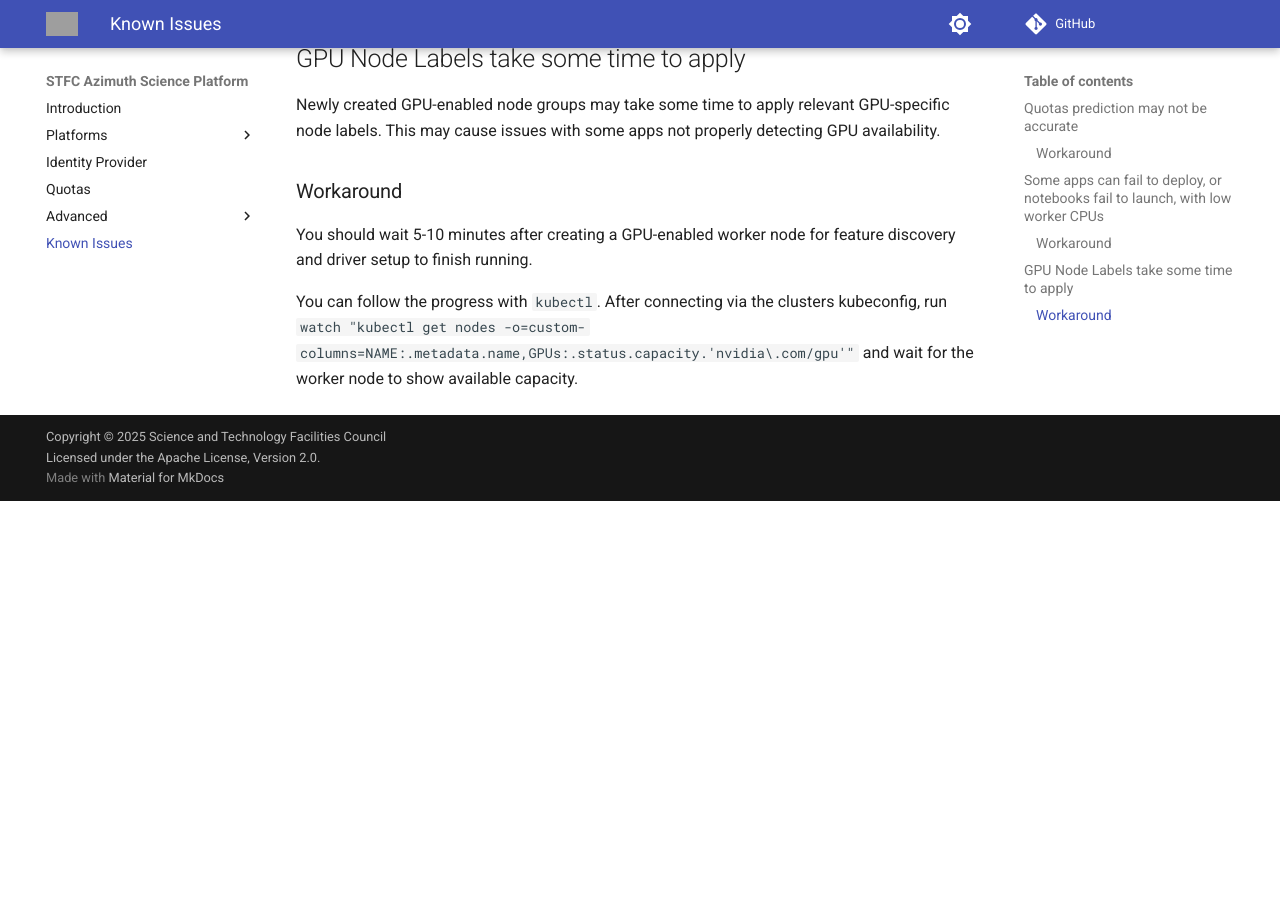
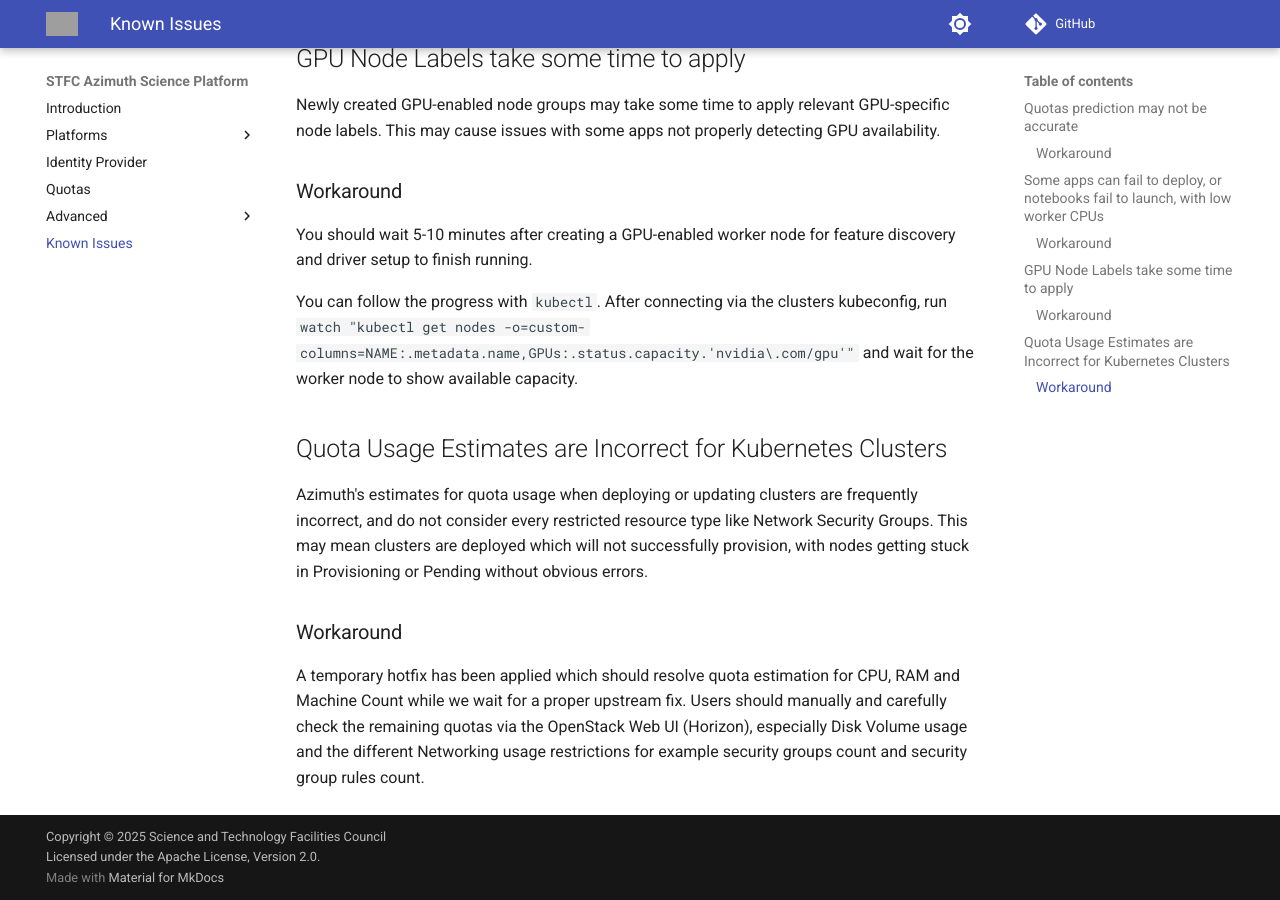
Before and after one commit to stfc/cloud-azimuth-user-docs, an MkDocs documentation site: the page built from docs/known_issues/known_issues.md, in a window 1280 px wide and 900 px high, scrolled down 1111 px. Built offline with MkDocs 1.6.1 and Material for MkDocs 9.7.7, drawn with Linux system fonts in a browser that asks for light colours; comment, search, counter and statistics services are not loaded; before the commit the page ends 1612 px from its top, so only the background shows below that; grey boxes are pictures that could not be loaded.

Commit message:
Add disclaimer about Kubernetes cluster quotas

```diff
--- a/docs/known_issues/known_issues.md
+++ b/docs/known_issues/known_issues.md
@@ -31,3 +31,9 @@ This may cause issues with some apps not properly detecting GPU availability.
 You should wait 5-10 minutes after creating a GPU-enabled worker node for feature discovery and driver setup to finish running.
 
 You can follow the progress with `kubectl`. After connecting via the clusters kubeconfig, run `watch "kubectl get nodes -o=custom-columns=NAME:.metadata.name,GPUs:.status.capacity.'nvidia\.com/gpu'"` and wait for the worker node to show available capacity.
+
+## Quota Usage Estimates are Incorrect for Kubernetes Clusters
+Azimuth's estimates for quota usage when deploying or updating clusters are frequently incorrect, and do not consider every restricted resource type like Network Security Groups. This may mean clusters are deployed which will not successfully provision, with nodes getting stuck in Provisioning or Pending without obvious errors.
+
+### Workaround
+A temporary hotfix has been applied which should resolve quota estimation for CPU, RAM and Machine Count while we wait for a proper upstream fix. Users should manually and carefully check the remaining quotas via the OpenStack Web UI (Horizon), especially Disk Volume usage and the different Networking usage restrictions for example security groups count and security group rules count.
```
Also changed, not shown: docs/platforms/kubernetes.md (+3 -0 lines), docs/quotas/quotas.md (+3 -0 lines).
